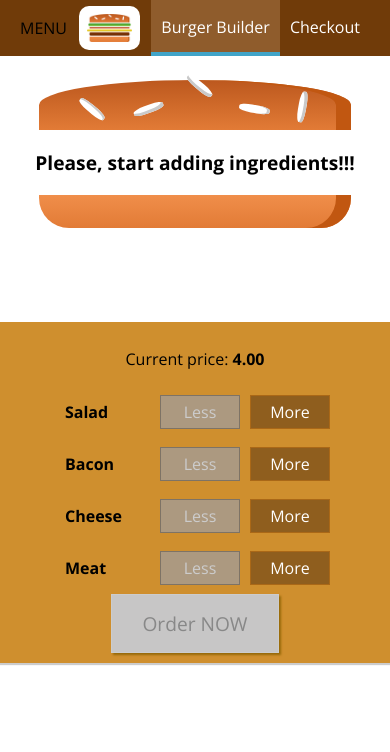
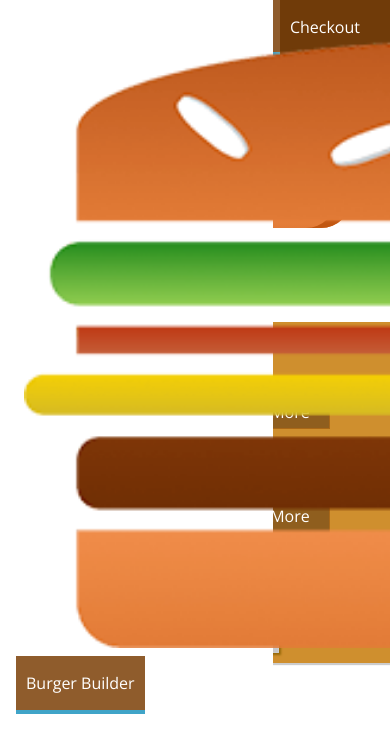
Before and after one commit to rodolfojc/burger-builder-starting-setup, a React app: page / in a window 390 px wide. Shown: the top 752 px of the page. Built offline with nearby package versions, Linux system fonts and the light colour scheme.

Commit message:
Creating a Responsive Sidedrawer

```diff
--- a/src/components/Layout/Layout.js
+++ b/src/components/Layout/Layout.js
@@ -3,10 +3,12 @@
 import Aux from '../../hoc/hoc';
 import classes from './Layout.css';
 import Toolbar from '../Navigation/Toolbar/Toolbar';
+import SideDrawer from '../../components/Navigation/SideDrawer/SideDrawer';
 
 const layout = ( props ) => (
     <Aux>
         <Toolbar />
+        <SideDrawer />
         <main className={classes.Content}>
             {props.children}
         </main>
--- /dev/null
+++ b/src/components/Navigation/SideDrawer/SideDrawer.css
@@ -0,0 +1,27 @@
+.SideDrawer {
+    position: fixed;
+    widows: 280px;
+    max-width: 70%;
+    height: 100%;
+    left: 0;
+    top: 0;
+    z-index: 200;
+    background-color: white;
+    padding: 32px 16px;
+    box-sizing: border-box;
+    transition: transform 0.3s ease-out;
+}
+
+@media (min-width: 500px) {
+    .SideDrawer {
+        display: none;
+    }
+}
+
+.Open {
+    transform: translateX(0);
+}
+
+.Close {
+    transform: translateX(-100%);
+}
--- /dev/null
+++ b/src/components/Navigation/SideDrawer/SideDrawer.js
@@ -0,0 +1,19 @@
+import React from 'react';
+
+import Logo from '../../Logo/Logo';
+import NavigationItems from '../NavigationItems/NavigationItems';
+import classes from './SideDrawer.css';
+
+const sideDrawer = ( props ) => {
+
+    return(
+        <div className={classes.SideDrawer}>
+            <Logo />
+            <nav>
+                <NavigationItems />
+            </nav>
+        </div>
+    );
+};
+
+export default sideDrawer;
```
